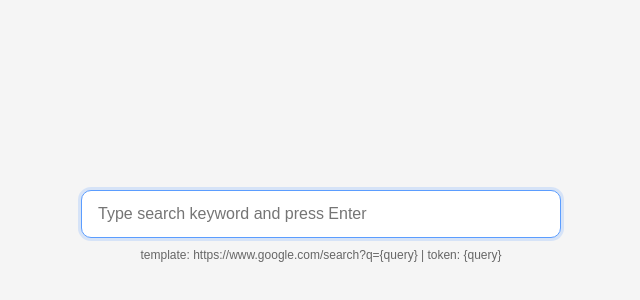
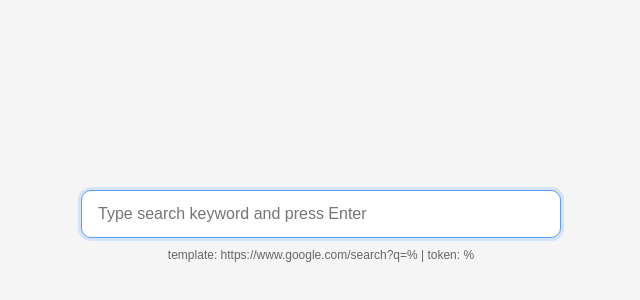
Before and after one commit to kafca4806/search, a plain HTML site: page index.html in a window 1280 px wide. Shown: the part 174-474 px from the top of the page, 319-959 px from the left. Drawn offline with Linux system fonts and the light colour scheme.

Commit message:
Update index.html

```diff
--- a/index.html
+++ b/index.html
@@ -60,12 +60,12 @@
   <script>
     const params = new URLSearchParams(window.location.search);
 
-    // URL template. Example: https://www.google.com/search?q={query}
+    // URL template. Example: https://www.google.com/search?q=%
     const targetTemplate =
-      params.get("url") || "https://www.google.com/search?q={query}";
+      params.get("url") || "https://www.google.com/search?q=%";
 
     // Replace token inside template with encoded input text.
-    const token = params.get("token") || "{query}";
+    const token = params.get("token") || "%";
 
     const form = document.getElementById("search-form");
     const input = document.getElementById("search-input");
```
